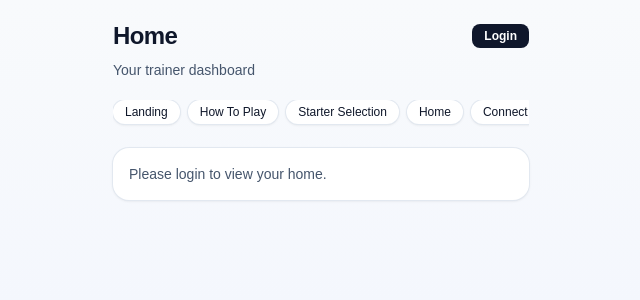
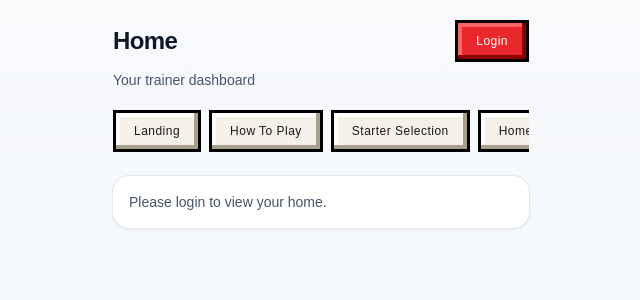
Before and after one commit to victxx/pokemoncp2, a Next.js app: page /home in a window 1280 px wide. Shown: the top 300 px of the page, without its empty margins (319-959 px from the left). Built offline with nearby package versions, Linux system fonts and the light colour scheme; no server answers.

Commit message:
feat: apply Pokemon Fire Red button style globally
Create global CSS for Fire Red button style and update all buttons and nav links.

Co-authored-by: victor <94839953+victxx@users.noreply.github.com>

```diff
--- a/app/globals.css
+++ b/app/globals.css
@@ -29,3 +29,81 @@ body {
   color: #0f172a;
   min-height: 100vh;
 }
+
+/* ── Pokemon Fire Red pixel button ───────────────────────── */
+.btn-pokemon {
+  display: inline-flex;
+  align-items: center;
+  justify-content: center;
+  padding: 10px 18px;
+  background-color: #e8282b;
+  color: #ffffff;
+  border: 3px solid #000000;
+  border-radius: 0px;
+  box-shadow:
+    inset -4px -4px 0px #8b0000,
+    inset 4px 4px 0px #ff6666;
+  image-rendering: pixelated;
+  cursor: pointer;
+  text-align: center;
+  transition: box-shadow 0.08s, transform 0.08s;
+  letter-spacing: 0.04em;
+}
+
+.btn-pokemon:hover:not(:disabled) {
+  box-shadow:
+    inset -3px -3px 0px #8b0000,
+    inset 3px 3px 0px #ff6666;
+  filter: brightness(1.08);
+}
+
+.btn-pokemon:active:not(:disabled) {
+  box-shadow:
+    inset 4px 4px 0px #8b0000,
+    inset -4px -4px 0px #ff6666;
+  transform: translate(2px, 2px);
+}
+
+.btn-pokemon:disabled {
+  background-color: #9ca3af;
+  color: #e5e7eb;
+  box-shadow:
+    inset -4px -4px 0px #6b7280,
+    inset 4px 4px 0px #d1d5db;
+  cursor: not-allowed;
+}
+
+.btn-pokemon-secondary {
+  display: inline-flex;
+  align-items: center;
+  justify-content: center;
+  padding: 10px 18px;
+  background-color: #f5f0e8;
+  color: #1a1a1a;
+  border: 3px solid #000000;
+  border-radius: 0px;
+  box-shadow:
+    inset -4px -4px 0px #a89f8c,
+    inset 4px 4px 0px #ffffff;
+  image-rendering: pixelated;
+  cursor: pointer;
+  text-align: center;
+  transition: box-shadow 0.08s, transform 0.08s;
+  letter-spacing: 0.04em;
+}
+
+.btn-pokemon-secondary:hover:not(:disabled) {
+  filter: brightness(0.96);
+}
+
+.btn-pokemon-secondary:active:not(:disabled) {
+  box-shadow:
+    inset 4px 4px 0px #a89f8c,
+    inset -4px -4px 0px #ffffff;
+  transform: translate(2px, 2px);
+}
+
+.btn-pokemon-secondary:disabled {
+  opacity: 0.5;
+  cursor: not-allowed;
+}
--- a/components/admin-page-client.tsx
+++ b/components/admin-page-client.tsx
@@ -115,7 +115,7 @@ export function AdminPageClient() {
           <button
             type="button"
             onClick={unlock}
-            className="mt-2 w-full rounded-xl bg-slate-900 px-4 py-2 text-sm font-semibold text-white"
+            className="btn-pokemon text-sm w-full mt-2"
           >
             Unlock Admin
           </button>
@@ -160,21 +160,21 @@ export function AdminPageClient() {
                 <button
                   type="button"
                   onClick={() => void onUpdateStatus(user.id, "active")}
-                  className="rounded-lg bg-slate-200 px-2 py-1 text-xs font-semibold text-slate-800"
+                  className="btn-pokemon-secondary text-xs px-2 py-1"
                 >
                   Active
                 </button>
                 <button
                   type="button"
                   onClick={() => void onUpdateStatus(user.id, "flagged")}
-                  className="rounded-lg bg-amber-100 px-2 py-1 text-xs font-semibold text-amber-800"
+                  className="btn-pokemon-secondary text-xs px-2 py-1"
                 >
                   Flagged
                 </button>
                 <button
                   type="button"
                   onClick={() => void onUpdateStatus(user.id, "blocked")}
-                  className="rounded-lg bg-rose-100 px-2 py-1 text-xs font-semibold text-rose-800"
+                  className="btn-pokemon-secondary text-xs px-2 py-1"
                 >
                   Blocked
                 </button>
@@ -219,7 +219,7 @@ export function AdminPageClient() {
                   <button
                     type="button"
                     onClick={() => void onInvalidateConnection(connection.id)}
-                    className="w-full rounded-lg bg-rose-600 px-3 py-2 text-xs font-semibold text-white"
+                    className="btn-pokemon text-xs w-full"
                   >
                     Invalidate Connection
                   </button>
--- a/components/auth-controls.tsx
+++ b/components/auth-controls.tsx
@@ -14,7 +14,7 @@ function AuthControlsInner() {
       <button
         type="button"
         onClick={login}
-        className="rounded-lg bg-slate-900 px-3 py-1 text-xs font-semibold text-white"
+        className="btn-pokemon text-xs px-3 py-1"
       >
         Login
       </button>
@@ -27,7 +27,7 @@ function AuthControlsInner() {
       <button
         type="button"
         onClick={logout}
-        className="rounded-lg border border-slate-300 px-3 py-1 text-xs font-semibold text-slate-700"
+        className="btn-pokemon-secondary text-xs px-3 py-1"
       >
         Logout
       </button>
--- a/components/battle/battle-page-client.tsx
+++ b/components/battle/battle-page-client.tsx
@@ -430,7 +430,7 @@ export function BattlePageClient() {
         <button
           type="button"
           onClick={selectRandomOpponent}
-          className="mt-2 w-full rounded-xl border border-slate-300 px-4 py-2 text-sm font-semibold text-slate-700"
+          className="btn-pokemon-secondary text-sm w-full mt-2"
         >
           Random Opponent
         </button>
@@ -465,7 +465,7 @@ export function BattlePageClient() {
         type="button"
         onClick={onFightNow}
         disabled={!canStartBattle}
-        className="w-full rounded-xl bg-slate-900 px-4 py-3 text-sm font-semibold text-white disabled:cursor-not-allowed disabled:bg-slate-300"
+        className="btn-pokemon text-sm w-full"
       >
         {isRolling
           ? "Rolling battle roulette..."
--- a/components/connect-page-client.tsx
+++ b/components/connect-page-client.tsx
@@ -183,7 +183,7 @@ export function ConnectPageClient() {
           />
           <button
             type="submit"
-            className="w-full rounded-xl bg-slate-900 px-4 py-3 text-sm font-semibold text-white"
+            className="btn-pokemon text-sm w-full"
           >
             Connect
           </button>
--- a/components/home/home-page-client.tsx
+++ b/components/home/home-page-client.tsx
@@ -143,7 +143,7 @@ export function HomePageClient() {
         <button
           type="button"
           onClick={onOpenBall}
-          className="rounded-xl bg-slate-900 px-4 py-3 text-center text-sm font-semibold text-white"
+          className="btn-pokemon text-sm w-full"
         >
           Open Ball ({DEFAULT_PULL_COST_COINS})
         </button>
--- a/components/page-shell.tsx
+++ b/components/page-shell.tsx
@@ -26,7 +26,7 @@ export function PageShell({ title, subtitle, children, hideNav = false }: PageSh
             <Link
               key={route.path}
               href={route.path}
-              className="whitespace-nowrap rounded-full bg-white px-3 py-1 text-xs font-medium shadow-sm ring-1 ring-slate-200"
+              className="btn-pokemon-secondary whitespace-nowrap text-xs px-3 py-1"
             >
               {route.label}
             </Link>
--- a/components/starter-picker.tsx
+++ b/components/starter-picker.tsx
@@ -63,7 +63,7 @@ export function StarterPicker({ starters, initialStarterId = null, isSaving = fa
             void onConfirm(selectedStarterId);
           }
         }}
-        className="w-full rounded-xl bg-slate-900 px-4 py-3 text-sm font-semibold text-white disabled:cursor-not-allowed disabled:bg-slate-300"
+        className="btn-pokemon text-sm w-full"
       >
         {isSaving ? "Saving..." : "Confirm Starter"}
       </button>
--- a/components/ui.tsx
+++ b/components/ui.tsx
@@ -18,7 +18,7 @@ export function ActionLink({ href, label, className = "" }: { href: string; labe
   return (
     <Link
       href={href}
-      className={`rounded-xl bg-slate-900 px-4 py-3 text-center text-sm font-semibold text-white transition hover:bg-slate-800 ${className}`}
+      className={`btn-pokemon text-sm font-semibold w-full ${className}`}
     >
       {label}
     </Link>
```
